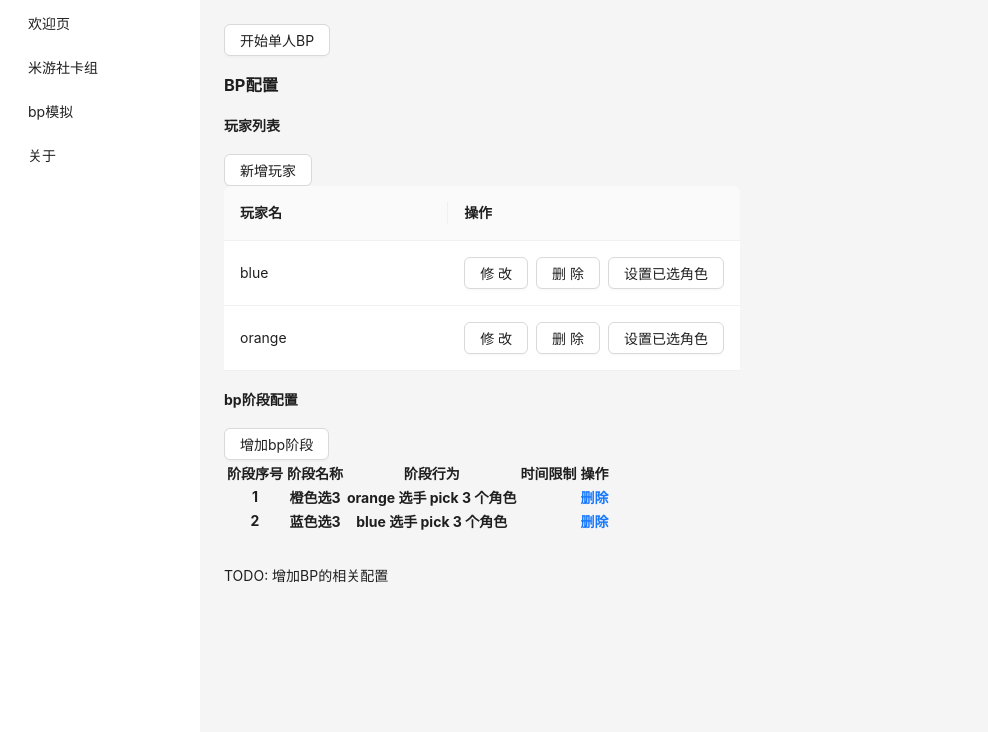
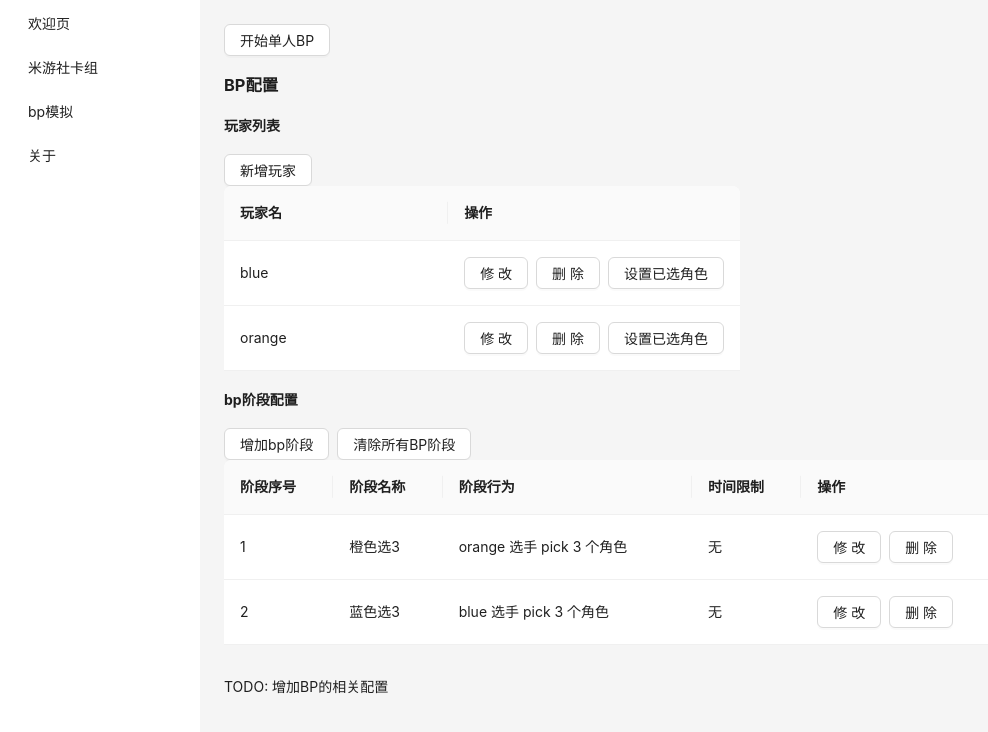
Before and after one commit to RadiumLS/7shengzhaohuan-web, a React (Create React App) app: page /bp in a window 1280 px wide. Shown: the top 732 px of the page, without its empty margins (0-988 px from the left). Built offline with nearby package versions, Linux system fonts and the light colour scheme.

Commit message:
改成使用antd的Table来展示bp规则

```diff
--- a/src/components/BanpickRule.tsx
+++ b/src/components/BanpickRule.tsx
@@ -1,5 +1,5 @@
 import { Button, Input, List, Modal, Space, Form, Table } from "antd";
-import { addBpPhase, addPlayer, delBpPhaseAt, delPlayerAt } from "../redux/banpickCharPool";
+import { addBpPhase, addPlayer, delAllBpPhase, delBpPhaseAt, delPlayerAt } from "../redux/banpickCharPool";
 import { useAppDispatch, useAppSelector } from "../redux/hooks";
 import { render } from '@testing-library/react';
 import { useState } from "react";
@@ -31,7 +31,6 @@ function BanpickRule() {
           width: '50%'
         }}
         dataSource={bpPlayer}
-        // TODO: 增加玩家表格配置
         columns={[{
           dataIndex: 'name',
           title: <b>玩家名</b>,
@@ -56,8 +55,7 @@ function BanpickRule() {
             </Space>
           </>,
         }]}
-      >
-      </Table>
+      />
       <Modal
         open={showPlayerModal}
         onCancel={() => setShowPlayerModal(false)}
@@ -97,40 +95,60 @@ function BanpickRule() {
           >
             <Input/>
           </Form.Item>
-
         </Form>
       </Modal>
       <h4>{t('bp阶段配置')}</h4>
+      <Space>
         <Button onClick={() => dispatch(addBpPhase({
           name: '新增的bp阶段',
           type: "ban",
           player: { name: "blue" },
           count: 1
         })) }>{t('增加bp阶段')}</Button>
-      <table>
-        <thead>
-          <tr>
-            <th>{t('阶段序号')}</th>
-            <th>{t('阶段名称')}</th>
-            <th>{t('阶段行为')}</th>
-            <th>{t('时间限制')}</th>
-            <th>{t('操作')}</th>
-          </tr>
-        </thead>
-      {
-        bpRule.map((onePhase, index) => <>
-          <tr>
-            <th>{index + 1}</th>
-            <th>{onePhase.name}</th>
-            <th>{`${onePhase.player.name} 选手 ${onePhase.type} ${onePhase.count} 个角色`}</th>
-            <th>{onePhase.timeLimit}</th>
-            <th><a onClick={() => {
+        <Button onClick={() => dispatch(delAllBpPhase()) }>{t('清除所有BP阶段')}</Button>
+      </Space>
+      <Table
+        pagination={false}
+        style={{
+          width: '80%'
+        }}
+        dataSource={bpRule}
+        columns={[{
+          dataIndex: 'index',
+          title: <b>阶段序号</b>,
+          // width: '50%',
+          render: (_, _record, index) => <span>{index + 1}</span>,
+        },{
+          dataIndex: 'name',
+          title: <b>阶段名称</b>,
+          // width: '50%',
+          render: (phaseName) => <span>{phaseName}</span>,
+        },{
+          dataIndex: 'summary',
+          title: <b>阶段行为</b>,
+          // width: '50%',
+          render: (_, onePhase) => <span>{`${onePhase.player.name} 选手 ${onePhase.type} ${onePhase.count} 个角色`}</span>,
+        },{
+          dataIndex: 'timeLimit',
+          title: <b>时间限制</b>,
+          // width: '50%',
+          render: (tl) => <span>{tl || t('无')}</span>,
+        },{
+          dataIndex: 'action',
+          title: <b>操作</b>,
+          // width: '50%',
+          render: (_, _record, index) =>
+            <Space>
+              <Button onClick={() => {
+                alert('TODO: 还没想好怎么做修改');
+              }}>{t('修改')}</Button>
+              <Button onClick={() => {
                 dispatch(delBpPhaseAt(index));
-            }}>{t('删除')}</a></th>
-          </tr>
-        </>)
-      }
-      </table>
+              }}>{t('删除')}</Button>
+            </Space>
+        },{
+        }]}
+      />
     </p>
   </div>
 }
--- a/src/redux/banpickCharPool.ts
+++ b/src/redux/banpickCharPool.ts
@@ -104,6 +104,9 @@ const banpickCharPoolSlice = createSlice({
       const index = action.payload;
       state.bpRule = state.bpRule.slice(0, index).concat(state.bpRule.slice(index + 1));
     },
+    delAllBpPhase: function(state, action: PayloadAction) {
+      state.bpRule = [];
+    }
   }
 });
 
@@ -113,5 +116,6 @@ export const {
   delPlayerAt,
   addBpPhase,
   delBpPhaseAt,
+  delAllBpPhase,
 } = banpickCharPoolSlice.actions
 export default banpickCharPoolSlice.reducer
```
Lines whose indentation alone changed are shown as unchanged.
